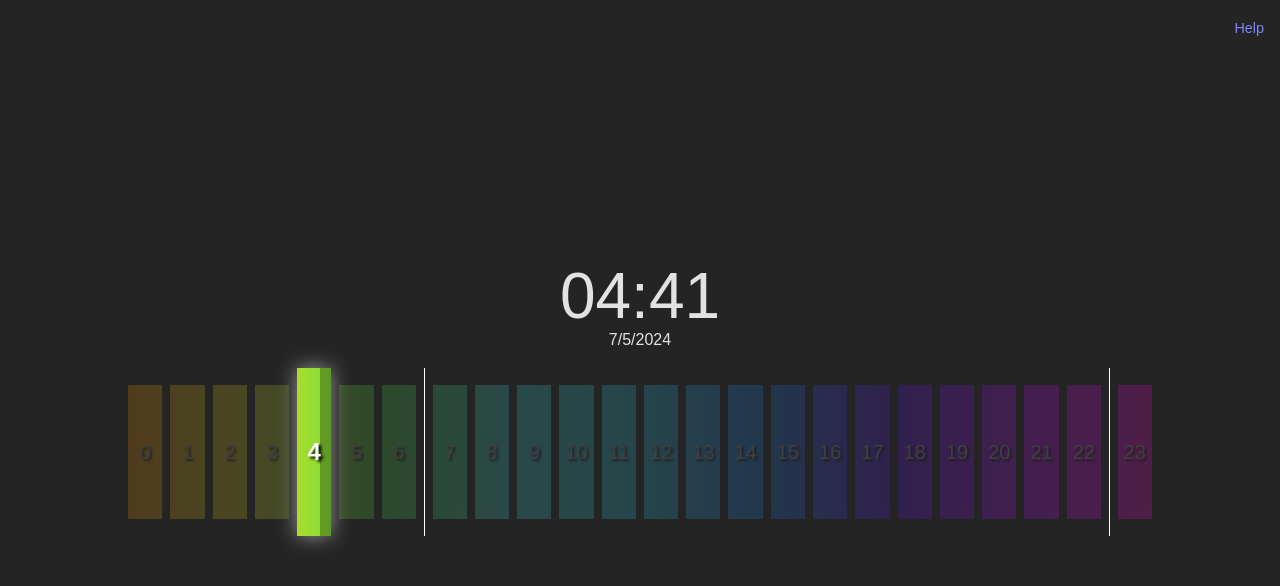
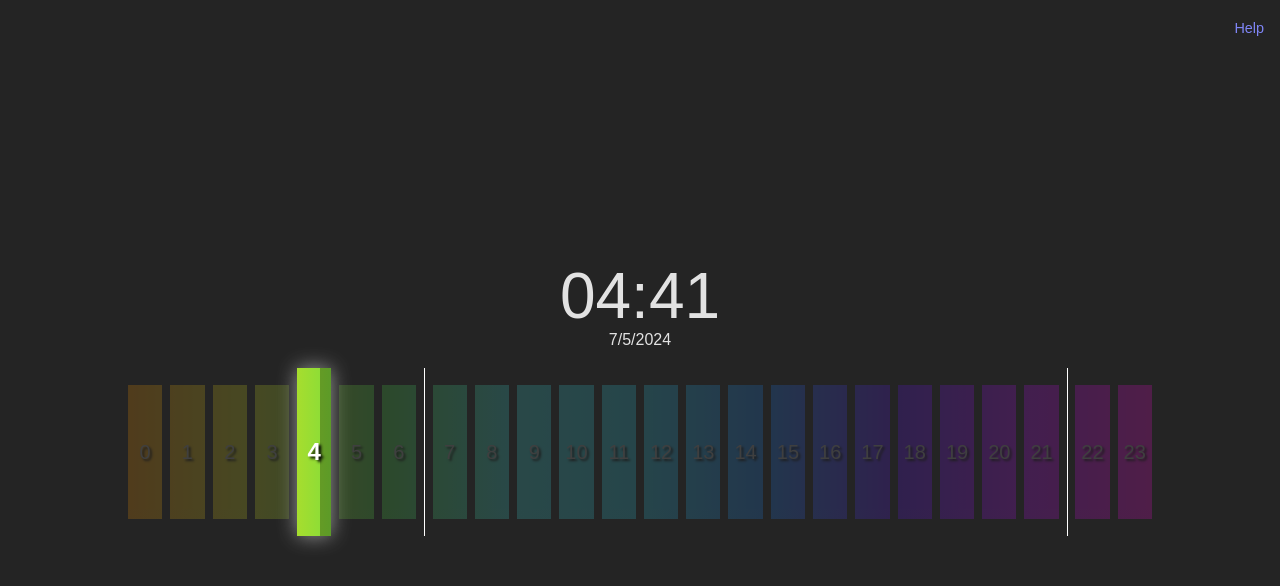
Before and after one commit to cheetachu/linear-clock, a React (Vite) app: page / in a window 1280 px wide. Shown: the top 586 px of the page. Built offline with nearby package versions, Linux system fonts and the light colour scheme.

Commit message:
Modified default hours to end at 21:00.

```diff
--- a/src/LinearClock.tsx
+++ b/src/LinearClock.tsx
@@ -26,7 +26,7 @@ function LinearClock({
     // Prepare parameters
     separators = _getValidSeparators(separators, hideSeparators);
     startHour = _getValidHour(startHour, 6);
-    endHour = _getValidHour(endHour, 22);
+    endHour = _getValidHour(endHour, 21);
 
     // If we are outside of waking hours...
     const nightMode = _isSleepHour(date.getHours(), startHour, endHour);
```
